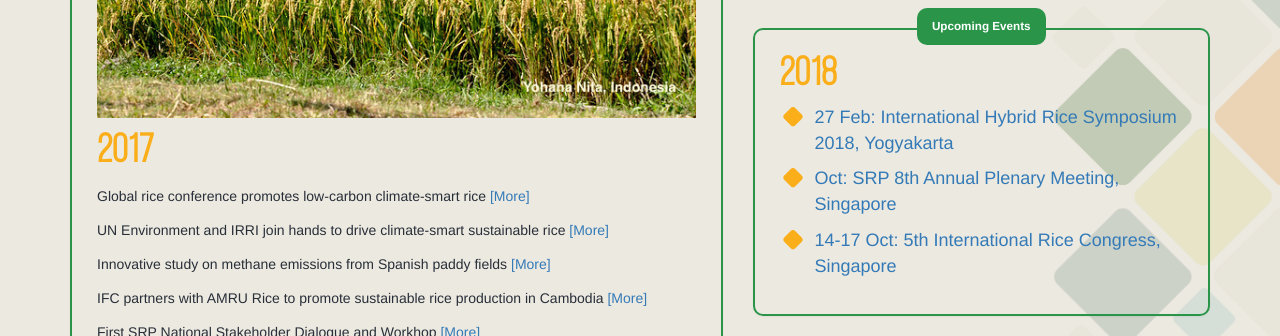
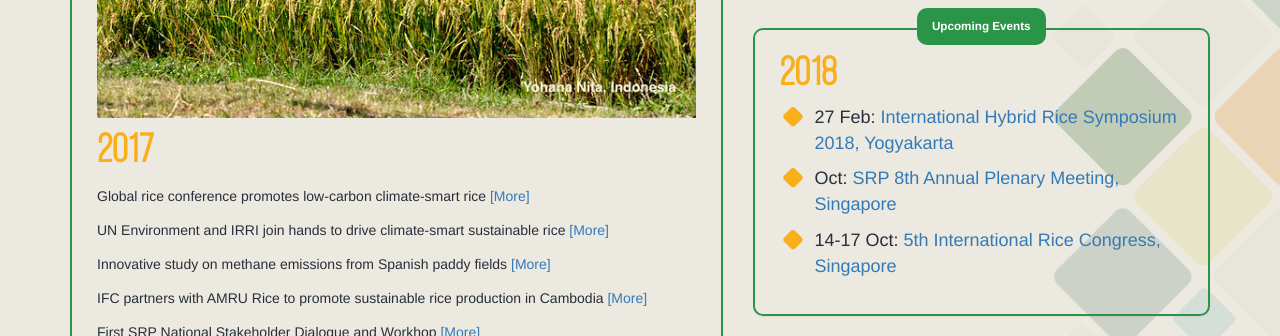
Before and after one commit to sustainablericeplatform/sustainablericeplatform.github.io, a Jekyll site: the page built from News-and-Events/index.html, in a window 1280 px wide. Shown: the part 943-1279 px from the top of the page. Built offline with Jekyll 4.4.1, drawn with Linux system fonts in a browser that asks for light colours.

Commit message:
Update index.html

```diff
--- a/News-and-Events/index.html
+++ b/News-and-Events/index.html
@@ -66,9 +66,9 @@ layout: default
                             <li><i class="fa fa-square"></i> <a href="/assets/docs/SRP National Stakeholder Dialogue and Workshop - Islamabad 23 May 2017.pdf" target="_blank">SRP National Stakeholder Dialogue and Workshop, 23 May 2017 (Serena Hotel, Islamabad, Pakistan)</a></li>
                                 <li><i class="fa fa-square"></i> <a href="http://trtworldrice.com" target="_blank">9th Annual World Rice Conference, 6-8 Nov 2017 (Macau, China)</a></li>
                             <li><i class="fa fa-square"></i> <a  href="https://cop23.com.fj" target="_blank">COP23 UN Climate Change Conference, 6-17 Nov 2017 (Bonn, Germany)</a></li>-->
-                            <li><i class="fa fa-square"></i> <a href="http://hybrid-rice.org/" target="_blank">27 Feb: International Hybrid Rice Symposium 2018, Yogyakarta</a></li>
-                            <li><i class="fa fa-square"></i> <a href="" target="_blank">Oct: SRP 8th Annual Plenary Meeting, Singapore</a></li>
-                            <li><i class="fa fa-square"></i> <a href="https://sites.google.com/a/irri.org/ricecongress/irc2018" target="_blank">14-17 Oct: 5th International Rice Congress, Singapore</a></li>
+                            <li><i class="fa fa-square"></i>27 Feb: <a href="http://hybrid-rice.org/" target="_blank">International Hybrid Rice Symposium 2018, Yogyakarta</a></li>
+                            <li><i class="fa fa-square"></i>Oct: <a href="" target="_blank">SRP 8th Annual Plenary Meeting, Singapore</a></li>
+                            <li><i class="fa fa-square"></i>14-17 Oct: <a href="https://sites.google.com/a/irri.org/ricecongress/irc2018" target="_blank">5th International Rice Congress, Singapore</a></li>
                         </ul>
                     </div>
                 </div>
```
